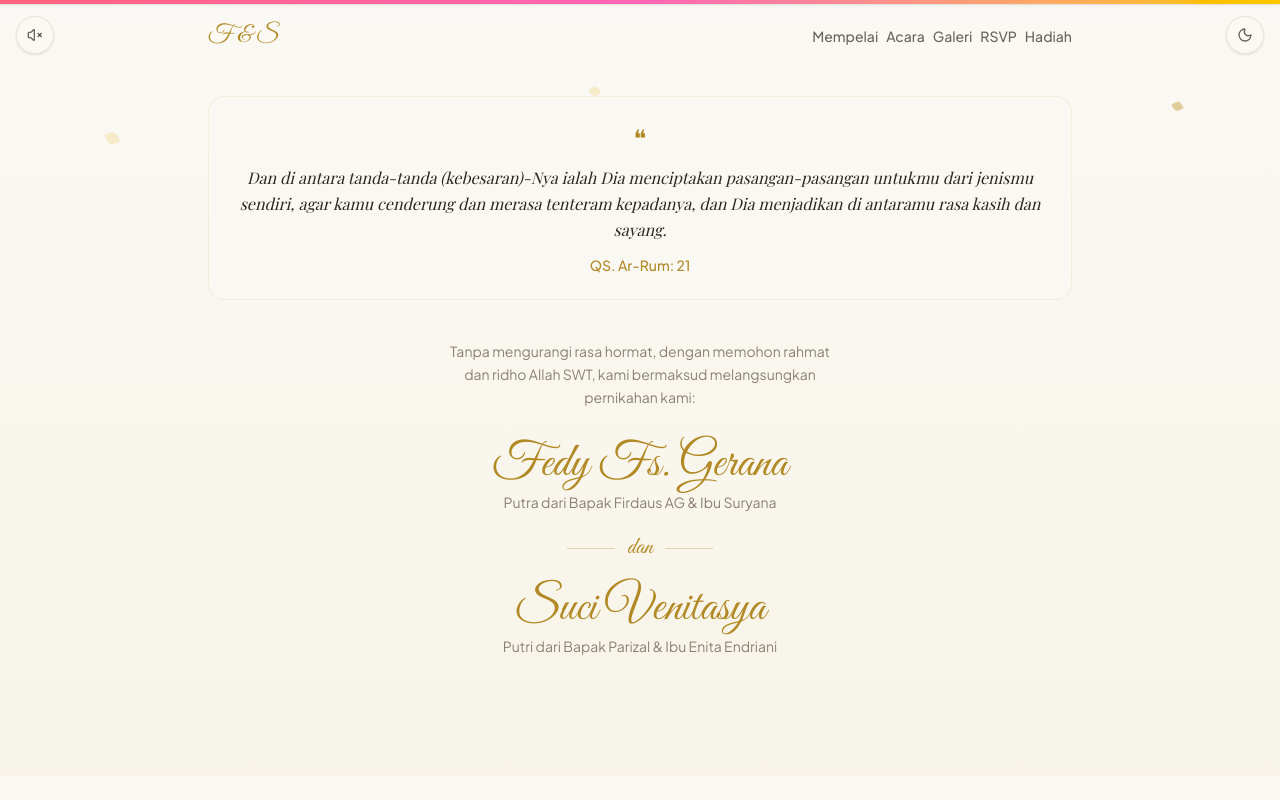
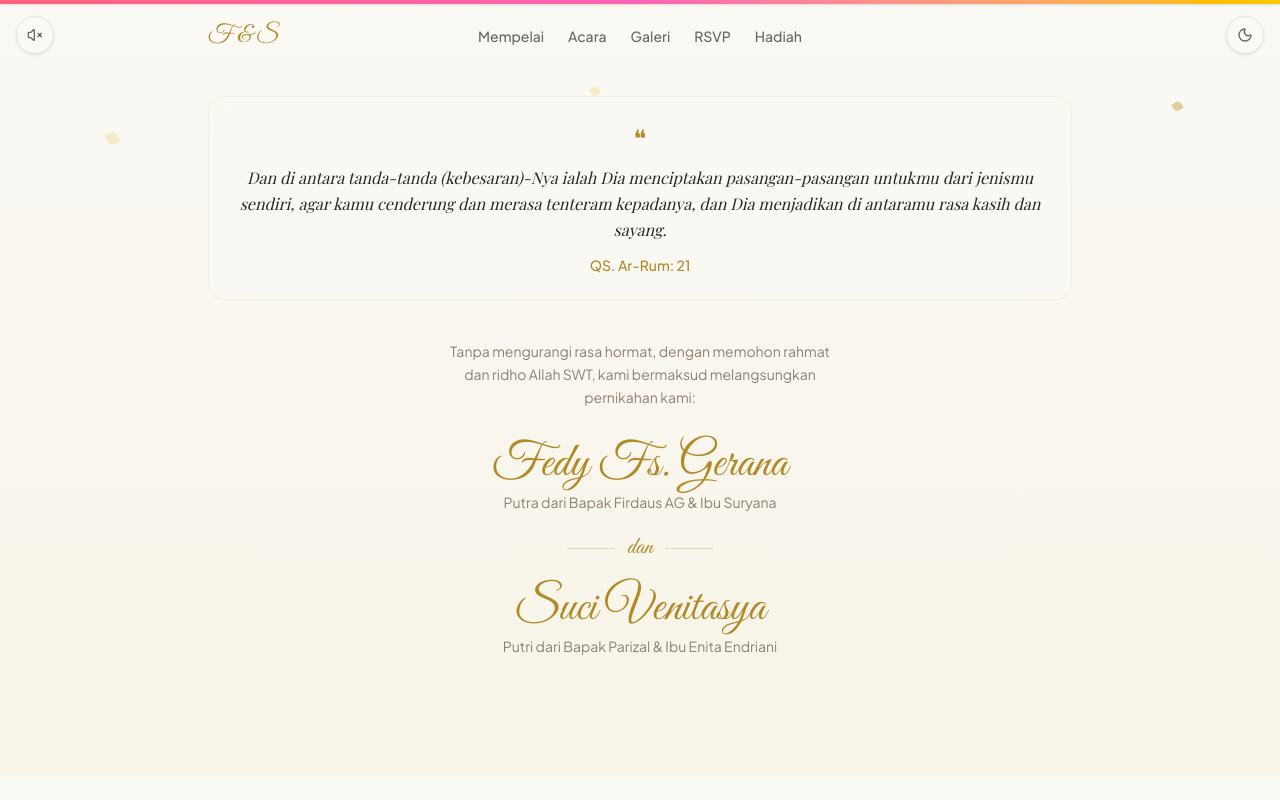
Before and after one commit to fedyfsgerana/wedding-invitation, a Next.js app: page / in a window 1280 px wide. Both pictures are taken after a click on the button "Buka Undangan". Shown: the top 800 px of the page. Built offline with nearby package versions, Linux system fonts and the light colour scheme; a web font is replaced by a local one.

Commit message:
feat: update Navbar layout to use grid for better alignment and spacing, adjust button styles for improved aesthetics

```diff
--- a/src/components/layout/Navbar.tsx
+++ b/src/components/layout/Navbar.tsx
@@ -51,20 +51,20 @@ export function Navbar() {
                         : "bg-transparent py-5"
                 )}
             >
-                <div className="container-wedding flex items-center justify-between px-4">
+                <div className="container-wedding grid grid-cols-3 items-center px-4">
                     <button
                         onClick={() => window.scrollTo({ top: 0, behavior: "smooth" })}
-                        className="font-script text-2xl text-primary"
+                        className="font-script text-2xl text-primary justify-self-start"
                     >
                         F & S
                     </button>
-                    <div className="flex items-center gap-2">
+                    <div className="flex items-center justify-center gap-6">
                         {navItems.map((item) => (
                             <button
                                 key={item.href}
                                 onClick={() => handleNavClick(item.href)}
                                 className={cn(
-                                    "text-sm font-medium transition-colors",
+                                    "text-sm font-medium transition-colors whitespace-nowrap",
                                     activeSection === item.href.replace("#", "")
                                         ? "text-primary"
                                         : "text-foreground/70 hover:text-primary"
@@ -74,6 +74,8 @@ export function Navbar() {
                             </button>
                         ))}
                     </div>
+                    {/* Empty spacer column keeps the menu visually centered */}
+                    <div aria-hidden="true" />
                 </div>
             </motion.nav>
 
```
